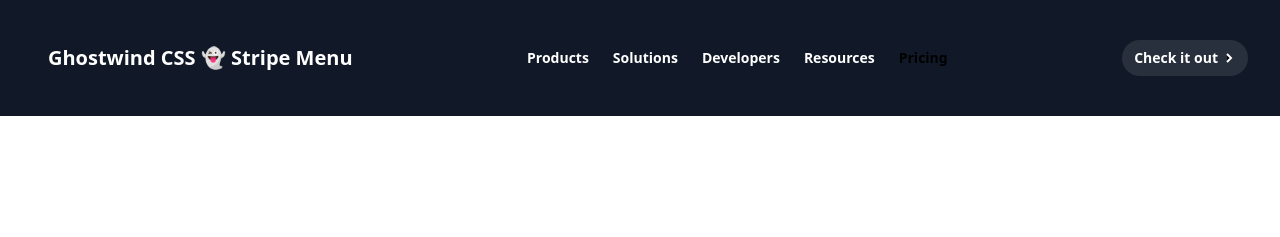
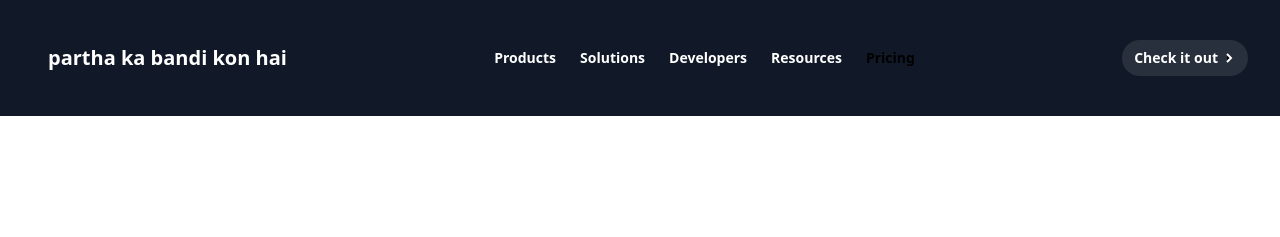
Before and after one commit to crac-ksaw/Virtual-herbal-site, a plain HTML site: page multimenu post.html in a window 1280 px wide. Shown: the top 237 px of the page. Drawn offline with nearby package versions, Linux system fonts and the light colour scheme.

Commit message:
Update multimenu post.html

```diff
--- a/multimenu post.html
+++ b/multimenu post.html
@@ -37,7 +37,7 @@
 				<header
 				class="container mx-auto px-4 py-6 flex items-center justify-between"
 			  >
-				<a href="#" class="font-bold text-white text-xl">Ghostwind CSS 👻 Stripe Menu</a>
+				<a href="#" class="font-bold text-white text-xl">partha ka bandi kon hai </a>
 				<nav>
 				  <ul class="flex items-center justify-center font-semibold">
 					<li class="relative group px-3 py-2">
```
